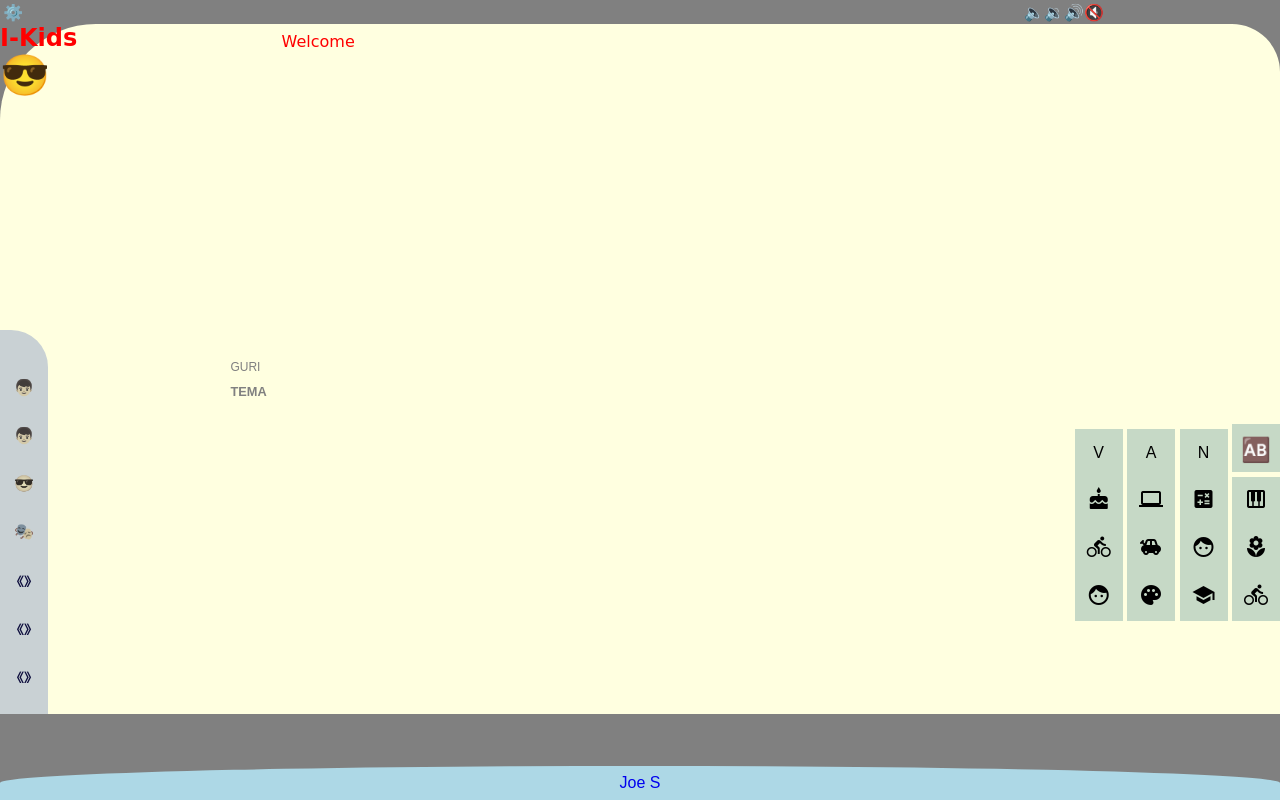
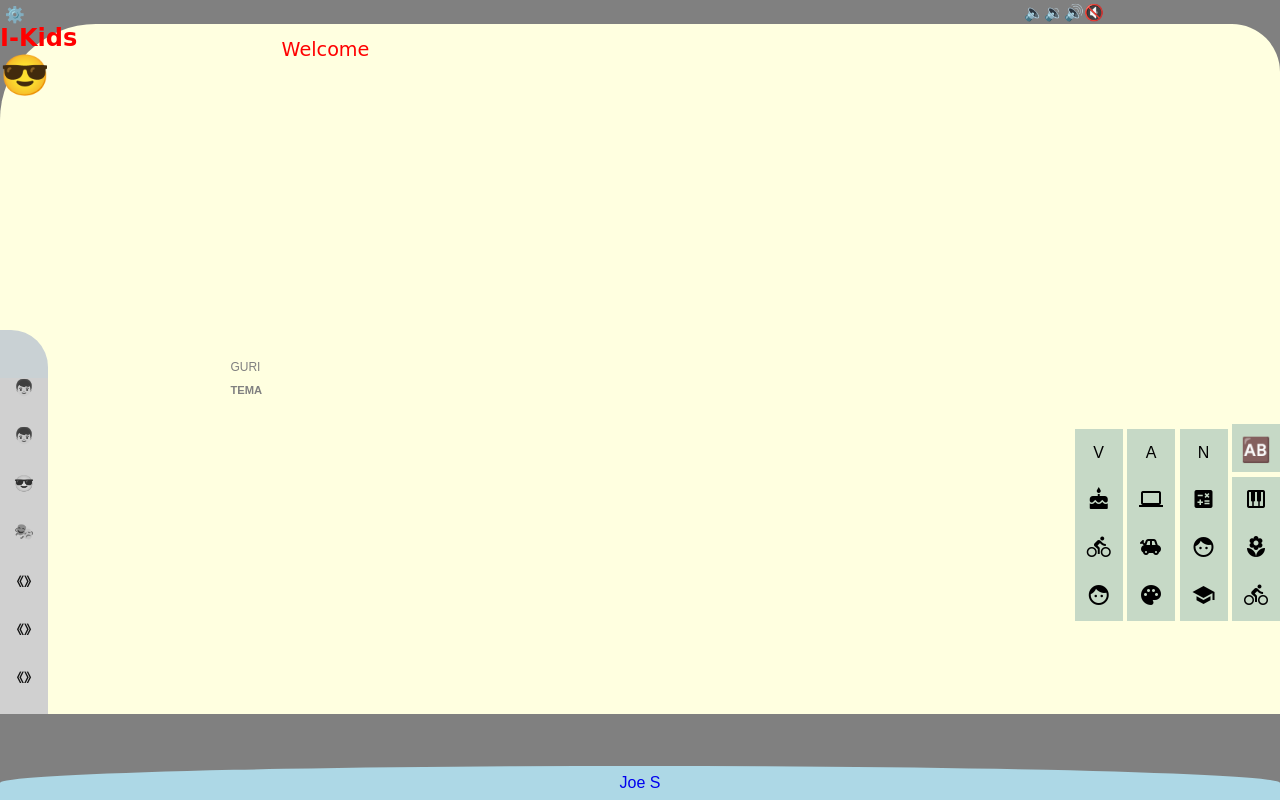
Before and after one commit to Joesynth/guri, a plain HTML site: page index.html in a window 1280 px wide. Drawn offline with Linux system fonts and the light colour scheme.

Commit message:
Add files via upload

```diff
--- a/css/css.css
+++ b/css/css.css
@@ -78,6 +78,7 @@ footer {
 	top: 2em;
 	left: 22%;
 	color: red;
+	font-size: 1.2em;
 }
 
 /* Palavra em inglês */
@@ -95,8 +96,8 @@ footer {
 /* Botão Settings no topo esquerdo */
 #set {
 	position: absolute;
-	top: 0.2em;
-	left: 0.2em;
+	top: 0.3em;
+	left: 0.3em;
 }
 
 #sound {
@@ -105,18 +106,18 @@ footer {
 	left: 80%;
 }
 
-/* Título ao lao do menu esquerdo, porém referente aos botões principais da direita */
+/* Título ao lao do menu esquerdo, e referente aos botões principais da direita */
 .display3 {
 	position: absolute;
 	top: 48%;
 	left: 18%;
 	text-transform: uppercase;
-	font-size: .8em;
+	font-size: 0.7em;
 	color: gray;
 	font-weight: bold;
 }
 
-/* Título ao lado do menu esquerdo */
+/* Título ao lado do menu esquerdo, e referente a este mesmo menu esquerdo */
 .tit {
 	position: absolute;
 	top: 45%;
@@ -136,15 +137,23 @@ footer {
   font-size: 1em;
 }
 
+
 .bt1 {
   background-color: lightblue;
   height: 3em;
   width: 3em;
   cursor: pointer;
-  filter: grayscale(0.8);
+  filter: grayscale(1);
   font-size: 1em;
 text-align: center;
 }
+
+/*
+.bt1 span {
+  filter: invert(1);
+  filter: grayscale(1) invert(1);
+}
+*/
 
 .bt2 {
   background-color: lightgreen;
```
